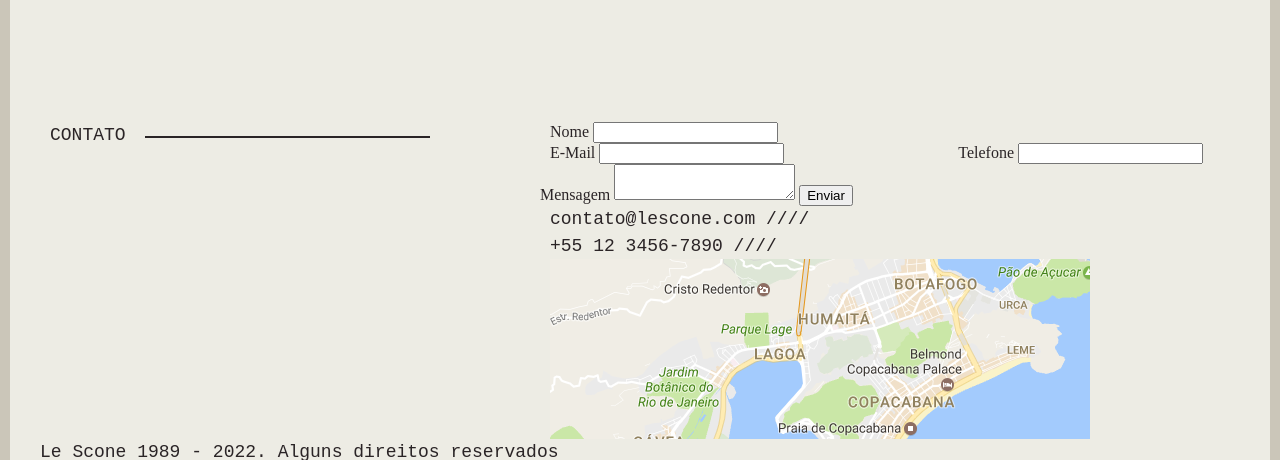
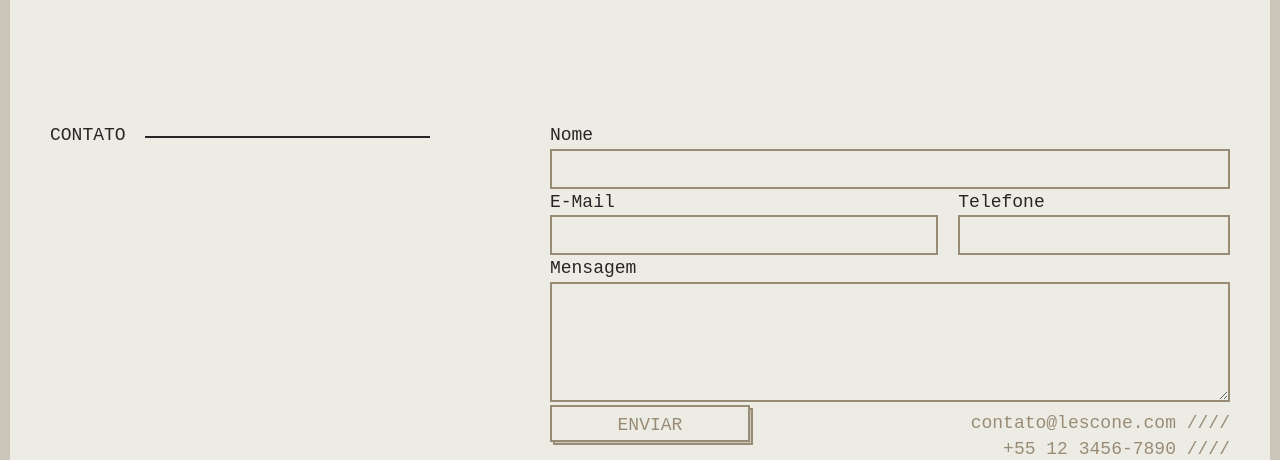
Before and after one commit to IgorRSGraziano/le-scone, a plain HTML site: page index.html in a window 1280 px wide. Shown: the part 1590-2050 px from the top of the page. Drawn offline with Linux system fonts and the light colour scheme; a web font is replaced by a local one.

Commit message:
style: add footer and contact style

```diff
--- /dev/null
+++ b/css/scss/_contato.scss
@@ -0,0 +1,64 @@
+.contato {
+    margin-top: 120px;
+    margin-bottom: 120px;
+    @include d(s) {
+        margin-top: 60px;
+        margin-bottom: 60px;
+    }
+    form {
+        label {
+            @include tipo-1(18);
+            display: block;
+        }
+        input[type="text"], textarea {
+            @include tipo-1(18);
+            color: $cinza;
+            width: 100%;
+            padding: 0 5px;
+            height: 40px;
+            border: 2px solid $bege-escuro;
+            background-color: transparent;
+            &:hover, &:focus {
+                outline: none;
+                border-color: $bege-medio;
+            }
+        }
+        textarea {
+            height: 120px;
+        }
+        input.button {
+            @include tipo-1(18);
+            cursor: pointer;
+            color: $bege-escuro;
+            text-transform: uppercase;
+            border: 2px solid $bege-escuro;
+            background: transparent;
+            display: block;
+            width: 200px;
+            padding-top: 5px;
+            @include box-shadow(3px 3px 0 -2px $bege-medio, 3px 3px 0 0 $bege-escuro);
+            transition: .3s;
+            &:hover {
+                @include box-shadow(5px 5px 0 -2px $bege-medio, 5px 5px 0 0 $bege-escuro);
+            }
+        }
+    }
+}
+
+.contato-info {
+    display: inline-block;
+    color: $bege-escuro;
+    margin-top: 2rem;
+    margin-bottom: 3rem;
+    @include d(l){
+        float: right;
+        text-align: right;
+        margin-top: -2rem;
+        margin-bottom: 2rem;
+    }
+}
+
+.contato-mapa {
+    display: block;
+    @include box-shadow(0 0 0 10px $bege-medio)
+}
--- /dev/null
+++ b/css/scss/_footer.scss
@@ -0,0 +1,18 @@
+footer {
+    padding: 20px 0;
+    background-color: $cinza;
+    @include box-shadow(0 0 0 10px $cinza);
+    p {
+        color: $bege-claro;
+        @include d(s) {
+            text-align: center;
+        }
+    }
+    a img {
+        float: right;
+        @include d(s) {
+            float: none;
+            margin: 20px auto;
+        }
+    }
+}
--- a/css/scss/_variaveis-e-mixins.scss
+++ b/css/scss/_variaveis-e-mixins.scss
@@ -24,6 +24,10 @@ $fonte-2: 'Aref Ruqaa', serif;
     line-height: rem(30, 18);
 }
 
+@mixin box-shadow($shadow...) {
+    box-shadow: $shadow;
+}
+
 .testando {
     @include tipo-2(18)
 }
--- a/css/scss/style.scss
+++ b/css/scss/style.scss
@@ -3,4 +3,6 @@
 @import 'variaveis-e-mixins';
 @import 'geral';
 @import 'intro';
-@import 'menu'
+@import 'menu';
+@import 'contato';
+@import 'footer';
--- a/index.html
+++ b/index.html
@@ -65,15 +65,17 @@
 				<div class="row">
 					<div class="grid-7">
 						<label>E-Mail</label>
-						<input type="email">
+						<input type="text">
 					</div>
 					<div class="grid-5">
 						<label>Telefone</label>
-						<input type="tel">
+						<input type="text">
 					</div>
-					<label>Mensagem</label>
-					<textarea></textarea>
-					<input type="button" class="button" value="Enviar">
+					<div class="grid-12">
+						<label>Mensagem</label>
+						<textarea></textarea>
+						<input type="button" class="button" value="Enviar">
+					</div>
 				</div>
 			</form>
 			<div class="contato-info">
```
Also changed, not shown: css/style.css.
